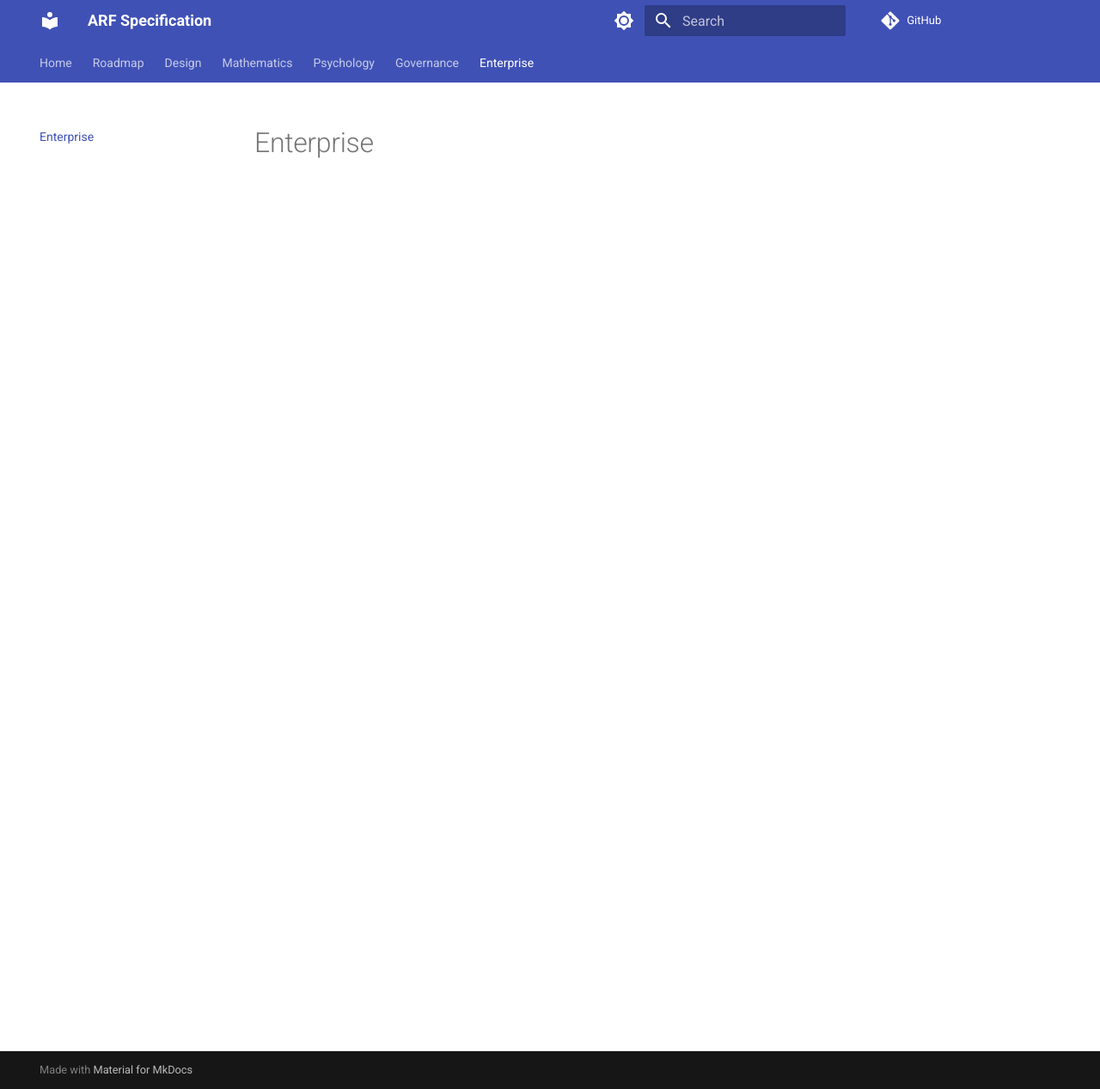
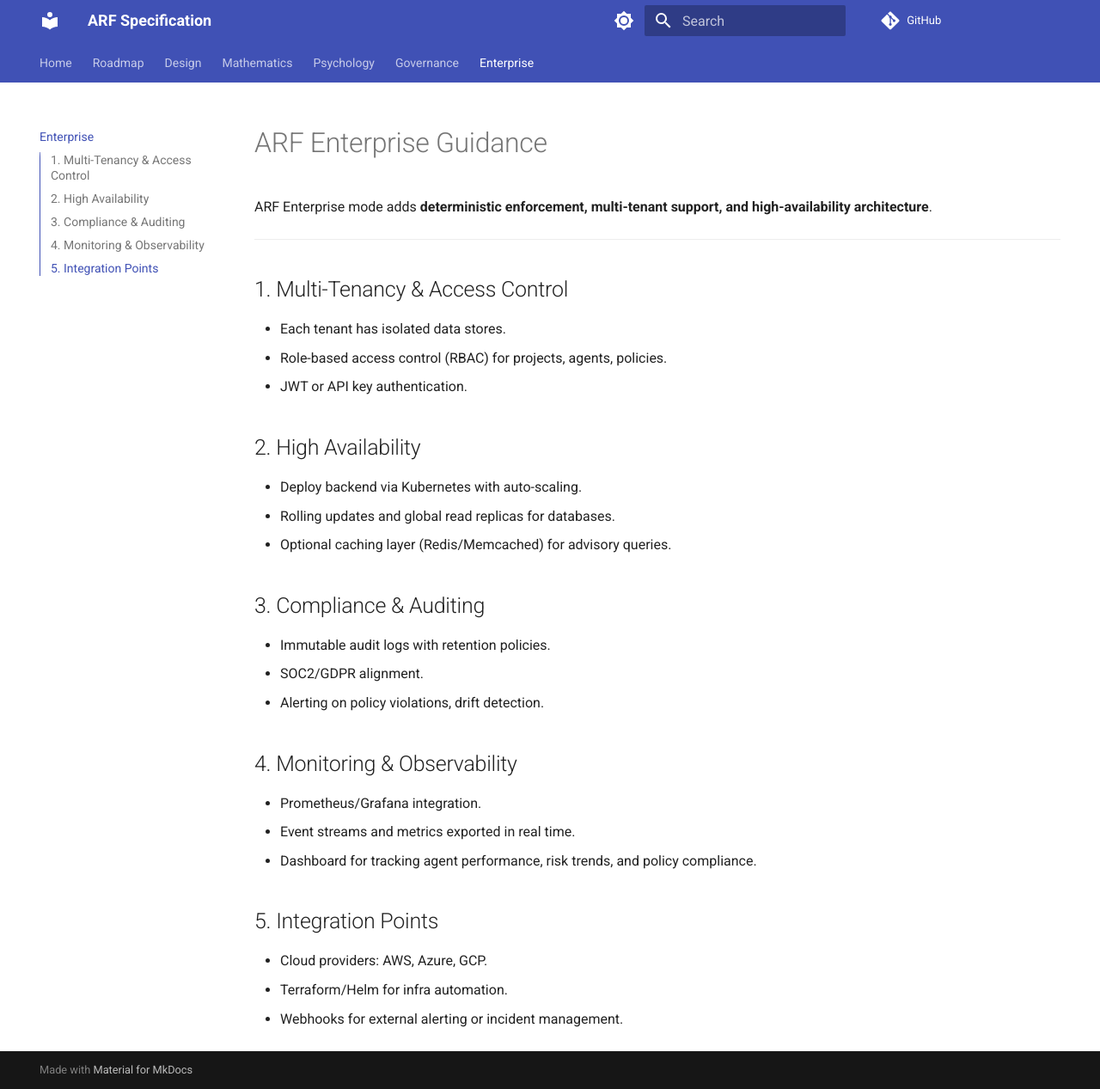
Before and after one commit to arf-foundation/arf-spec, an MkDocs documentation site: the page built from docs/enterprise.md, in a window 1280 px wide and 1267 px high. Shown: the whole window at 86% size. Built offline with MkDocs 1.6.1 and Material for MkDocs 9.7.7, drawn with Linux system fonts in a browser that asks for light colours; comment, search, counter and statistics services are not loaded.

Commit message:
Update enterprise.md

```diff
--- a/docs/enterprise.md
+++ b/docs/enterprise.md
@@ -1 +1,35 @@
-# Enterprise
+# ARF Enterprise Guidance
+
+ARF Enterprise mode adds **deterministic enforcement, multi-tenant support, and high-availability architecture**.
+
+---
+
+## 1. Multi-Tenancy & Access Control
+
+- Each tenant has isolated data stores.
+- Role-based access control (RBAC) for projects, agents, policies.
+- JWT or API key authentication.
+
+## 2. High Availability
+
+- Deploy backend via Kubernetes with auto-scaling.
+- Rolling updates and global read replicas for databases.
+- Optional caching layer (Redis/Memcached) for advisory queries.
+
+## 3. Compliance & Auditing
+
+- Immutable audit logs with retention policies.
+- SOC2/GDPR alignment.
+- Alerting on policy violations, drift detection.
+
+## 4. Monitoring & Observability
+
+- Prometheus/Grafana integration.
+- Event streams and metrics exported in real time.
+- Dashboard for tracking agent performance, risk trends, and policy compliance.
+
+## 5. Integration Points
+
+- Cloud providers: AWS, Azure, GCP.
+- Terraform/Helm for infra automation.
+- Webhooks for external alerting or incident management.
```
